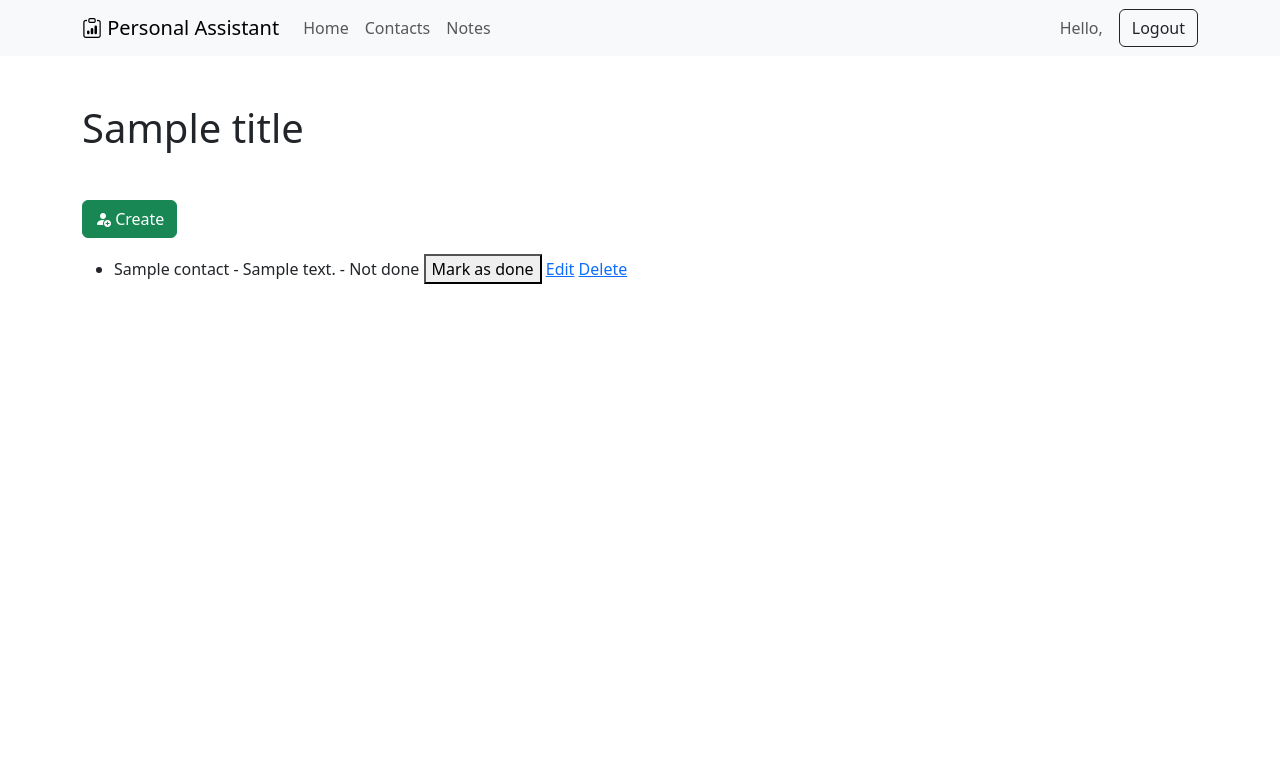
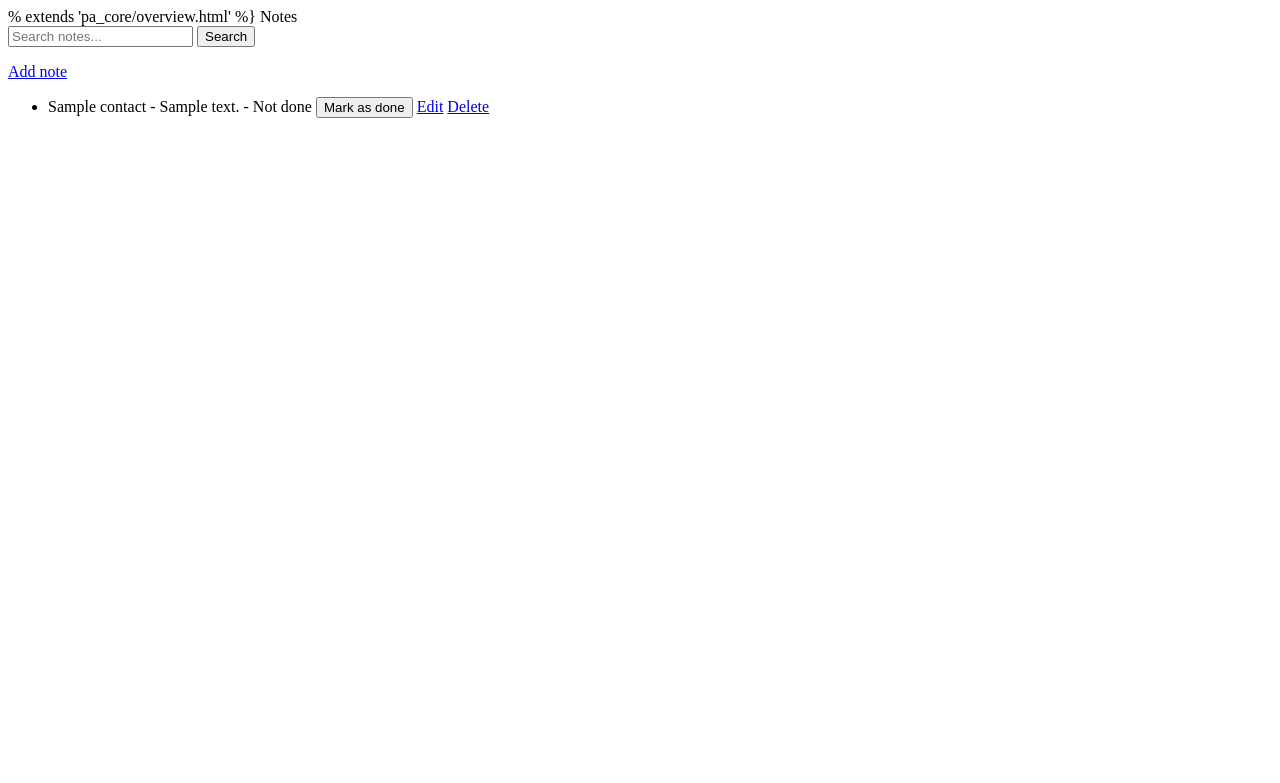
Before and after one commit to BIN0VA/Personal-Assistant, a Django app: template personal_assistant/pa_note/templates/pa_note/overview.html in a window 1280 px wide. Shown: the top 783 px of the page. Run offline with Django 3.2, Linux system fonts and the light colour scheme; the template is opened without the code that fills it: most values are stand-ins (such as "Sample title", 1, 10 or a date in 2020).

Commit message:
Issue #3: Add a field for search on the notes page

```diff
--- a/personal_assistant/pa_note/templates/pa_note/overview.html
+++ b/personal_assistant/pa_note/templates/pa_note/overview.html
@@ -1,6 +1,21 @@
-{% extends 'pa_core/overview.html' %}
+% extends 'pa_core/overview.html' %}
+
+{% block title %}Notes{% endblock %}
 
 {% block items %}
+    <meta name="csrf-token" content="{{ csrf_token }}">
+
+    <form method="get" action="{% url 'pa_note:search' %}">
+        <input type="text" name="q" placeholder="Search notes..." value="{{ request.GET.q }}">
+        <button type="submit">Search</button>
+        {% if request.GET.q %}
+            <!-- Кнопка для сброса поиска -->
+            <a href="{% url 'pa_note:search' %}">Show all notes</a>
+        {% endif %}
+    </form>
+
+    <a href="{% url 'pa_note:add_note' %}">Add note</a>
+
     <ul>
         {% for note in items %}
             <li>
@@ -30,6 +45,10 @@
         {% endfor %}
     </ul>
 
+    {% if items|length == 0 %}
+        <p>Notes not found.</p>
+    {% endif %}
+
     <script>
         function confirmDelete(url) {
             if (confirm('Are you sure you want to delete this note?')) {
--- a/personal_assistant/pa_note/urls.py
+++ b/personal_assistant/pa_note/urls.py
@@ -1,6 +1,7 @@
 from django.urls import path
 
 from .views import CreateView, DeleteView, DoneUpdateView, note, UpdateView
+from . import views
 
 app_name = 'pa_note'
 
@@ -10,4 +11,5 @@
     path('delete/<int:pk>/', DeleteView.as_view(), name='delete_note'),
     path('edit/<int:pk>/', UpdateView.as_view(), name='edit_note'),
     path('note/<int:pk>/done/', DoneUpdateView.as_view(), name='done_note'),
+    path('search/', views.notes_search, name='search'),
 ]
```
Also changed, not shown: personal_assistant/pa_note/views.py (+18 -0 lines).
